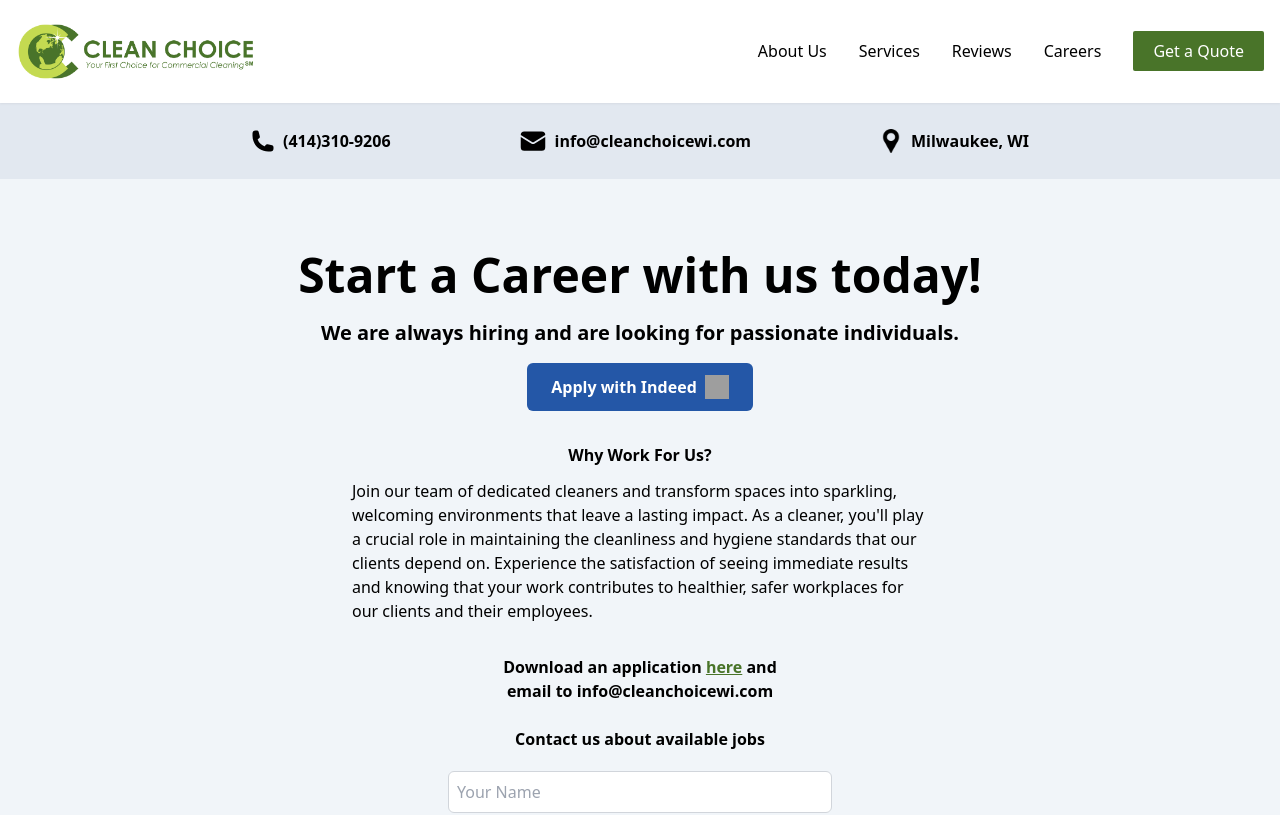
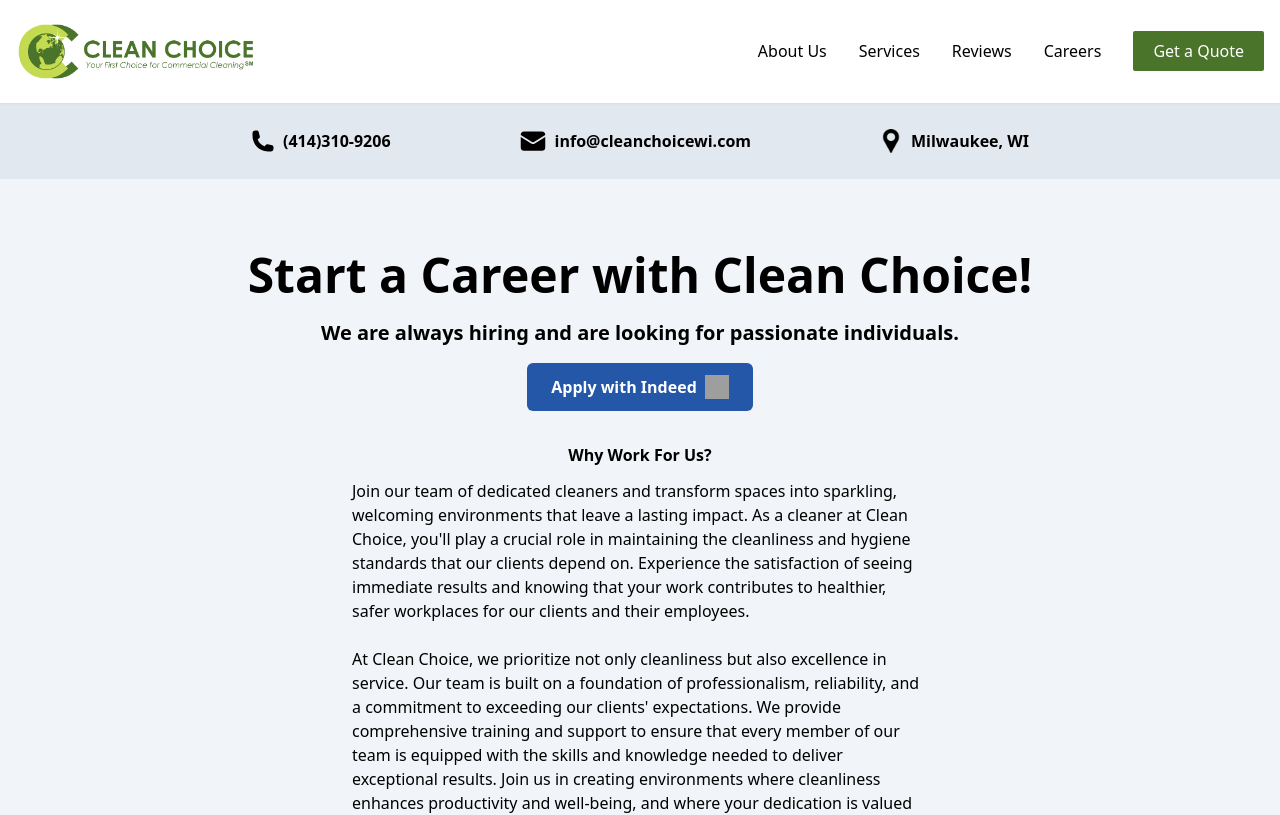
Before and after one commit to Clean-Choice-Website/clean-choice, a React (Vite) app: page /careers in a window 1280 px wide. Shown: the top 815 px of the page. Built offline with nearby package versions, Linux system fonts and the light colour scheme; grey boxes are pictures that could not be loaded.

Commit message:
Edit H1's for better SEO

```diff
--- a/src/AboutUs.jsx
+++ b/src/AboutUs.jsx
@@ -56,15 +56,14 @@
             <section className="flex flex-col items-center justify-between py-4 md:items-start">
               <div className="mx-8 w-full py-4 md:mx-0">
                 <h1 className="mx-8 rounded-md bg-logoGreen px-4 py-4 text-center text-xl font-bold text-white sm:px-0">
-                  Professional Commercial Cleaning, Office Cleaning and
-                  Janitorial Services
+                  About Clean Choice Wisconsin: Our Commitment to Excellence
                 </h1>
               </div>
               <div className="md:flex md:max-w-7xl md:flex-row md:gap-4 md:pr-8">
                 <div className="items-start">
-                  <h1 className="text-center text-3xl font-bold md:mx-8 md:text-left">
+                  <h2 className="text-center text-3xl font-bold md:mx-8 md:text-left">
                     About Us
-                  </h1>
+                  </h2>
                   <p className="px-8 py-2 font-bold">
                     Experience the Clean Choice advantage!
                   </p>
@@ -86,7 +85,7 @@
               </div>
             </section>
             <section className="flex flex-col items-center justify-between py-4 md:items-start">
-              <h1 className="text-3xl font-bold md:mx-8">Our Mission</h1>
+              <h2 className="text-3xl font-bold md:mx-8">Our Mission</h2>
               <div className="items-start">
                 <p className="px-8 py-2 font-bold">
                   We care about being your first choice and make it our goal to
@@ -102,7 +101,7 @@
               </div>
             </section>
             <section className="flex flex-col items-center justify-between py-4 md:items-start">
-              <h1 className=" text-3xl font-bold md:mx-8">Our Promise</h1>
+              <h2 className=" text-3xl font-bold md:mx-8">Our Promise</h2>
               <div className="items-start">
                 <p className="px-8 py-2 font-bold">
                   Feel confident that Clean Choice can exceed your expectations
--- a/src/Careers.jsx
+++ b/src/Careers.jsx
@@ -122,7 +122,7 @@
             <div>
               <div className="mx-auto w-80 text-center md:w-auto">
                 <h1 className="mb-5 pt-10 text-4xl font-bold md:mt-0 md:text-5xl">
-                  Start a Career with us today!
+                  Start a Career with Clean Choice!
                 </h1>
                 <h2 className="text-xl font-semibold">
                   We are always hiring and are looking for passionate
@@ -151,11 +151,23 @@
               <p className="mx-10 text-left sm:mx-0">
                 Join our team of dedicated cleaners and transform spaces into
                 sparkling, welcoming environments that leave a lasting impact.
-                As a cleaner, you'll play a crucial role in maintaining the
-                cleanliness and hygiene standards that our clients depend on.
-                Experience the satisfaction of seeing immediate results and
-                knowing that your work contributes to healthier, safer
-                workplaces for our clients and their employees.
+                As a cleaner at Clean Choice, you'll play a crucial role in
+                maintaining the cleanliness and hygiene standards that our
+                clients depend on. Experience the satisfaction of seeing
+                immediate results and knowing that your work contributes to
+                healthier, safer workplaces for our clients and their employees.
+                <br></br>
+                <br></br>
+                At Clean Choice, we prioritize not only cleanliness but also
+                excellence in service. Our team is built on a foundation of
+                professionalism, reliability, and a commitment to exceeding our
+                clients' expectations. We provide comprehensive training and
+                support to ensure that every member of our team is equipped with
+                the skills and knowledge needed to deliver exceptional results.
+                Join us in creating environments where cleanliness enhances
+                productivity and well-being, and where your dedication is valued
+                and rewarded. Discover a career with Clean Choice and make a
+                difference in the communities we serve.
               </p>
             </div>
             <form
--- a/src/Homepage/HomePageHero.jsx
+++ b/src/Homepage/HomePageHero.jsx
@@ -25,12 +25,12 @@
           />
           {/* Div of text that overlays hero image */}
           <div className="absolute left-1/2 top-1/2 flex w-full -translate-x-1/2 -translate-y-1/2 flex-col gap-4 text-center text-white sm:left-0 sm:mx-16 sm:w-auto sm:-translate-x-0 sm:text-left xl:mx-40 2xl:mx-48">
-            <h2 className="text-xl font-light">
+            <h1 className="text-xl font-light">
               Premium commercial cleaning services.
+            </h1>
+            <h2 className="text-3xl font-bold sm:text-5xl">
+              State of the art <br /> cleaning techniques
             </h2>
-            <h1 className="text-3xl font-bold sm:text-5xl">
-              State of the art <br /> cleaning techniques
-            </h1>
 
             <div className="flex justify-center sm:block">
               {/* <button
--- a/src/Reviews.jsx
+++ b/src/Reviews.jsx
@@ -208,7 +208,7 @@
         </Review>
       </div>
       <div className="mt-16 text-center">
-        <h1 className="mb-3 mt-2 text-3xl font-bold">Leave A Review</h1>
+        <h2 className="mb-3 mt-2 text-3xl font-bold">Leave A Review</h2>
         {/* <p className='mb-4'>We are here for you! How can we help?</p> */}
         <form
           onSubmit={handleSubmit}
@@ -276,7 +276,7 @@
                 className="h-12 w-12"
               />
             </div>
-            <h1 className="mb-4 text-3xl font-bold">Thank You!</h1>
+            <h3 className="mb-4 text-3xl font-bold">Thank You!</h3>
             <p className="mb-10">
               Thanks for leaving a review. Your feedback helps us get better!
             </p>
--- a/src/Services.jsx
+++ b/src/Services.jsx
@@ -78,11 +78,11 @@
           <ContactInfo />
           <div className="mx-auto max-w-screen-sm lg:max-w-7xl">
             <section className="mx-8 flex flex-col items-center justify-between py-4 lg:items-start">
-              <h1 className="mt-4 text-3xl font-bold">Our Services</h1>
+              <h2 className="mt-4 text-3xl font-bold">Our Services</h2>
               <div className="w-full py-4 md:mx-0 lg:pb-10">
                 <h1 className="rounded-md bg-logoGreen px-4 py-4 text-center text-xl font-bold text-white lg:px-0">
-                  Proudly Serving Milwaukee, Brookfield, Waukesha, Peawaukee and
-                  Hartland for over 10 years
+                  Trusted Commercial Cleaning Services in Milwaukee and
+                  Surrounding Areas.
                 </h1>
               </div>
               <div className="flex flex-col gap-6 lg:mx-0">
--- a/src/components/ServicesContent.jsx
+++ b/src/components/ServicesContent.jsx
@@ -6,7 +6,7 @@
       </div>
       <div className="lg:basis-1/2">
         <div className="my-4 text-center lg:mt-2 lg:text-left">
-          <h3 className="text-3xl font-bold">{name}</h3>
+          <h2 className="text-3xl font-bold">{name}</h2>
         </div>
         <div className="items-start">
           <p className="py-2 md:px-0">{info}</p>
```
